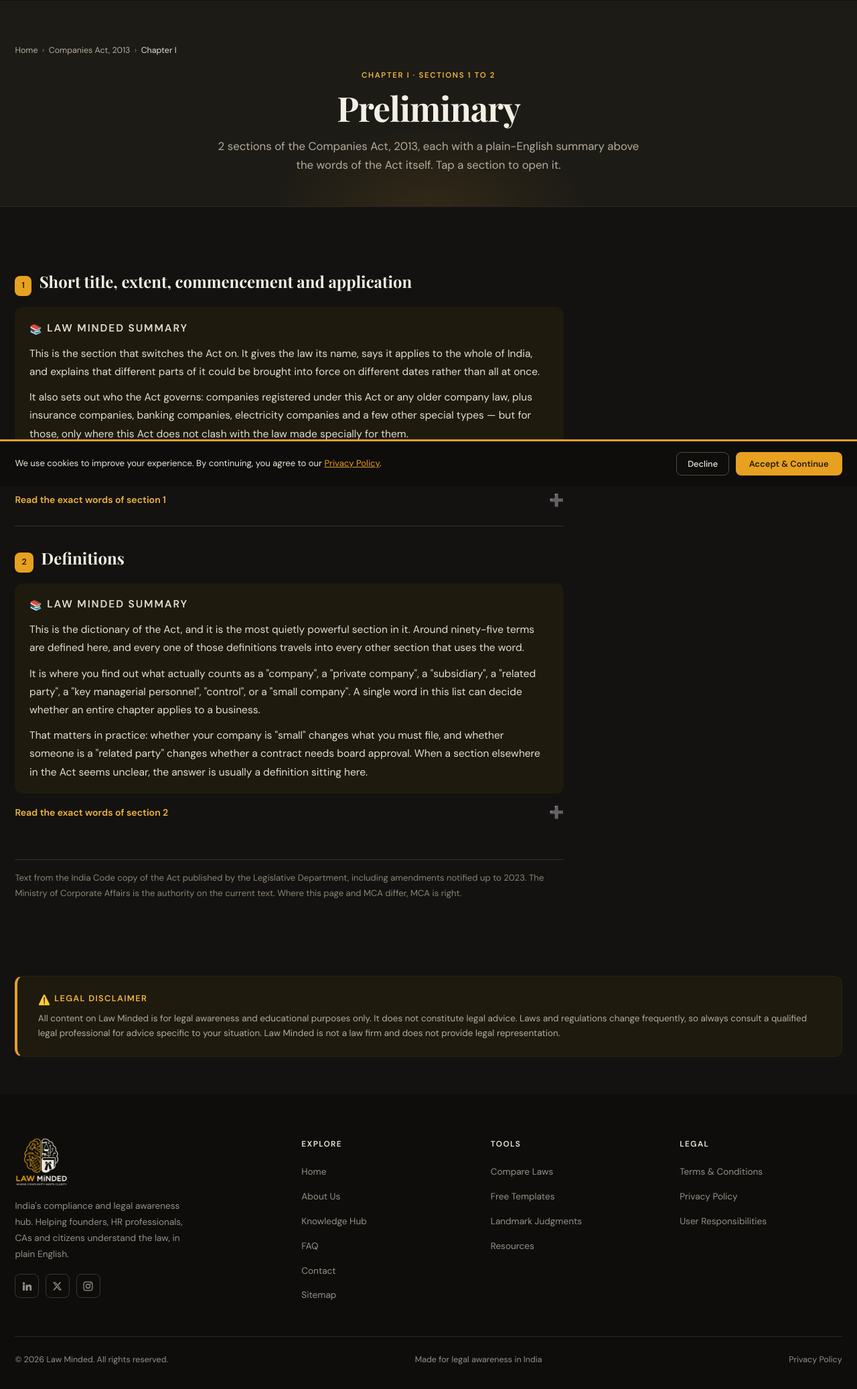
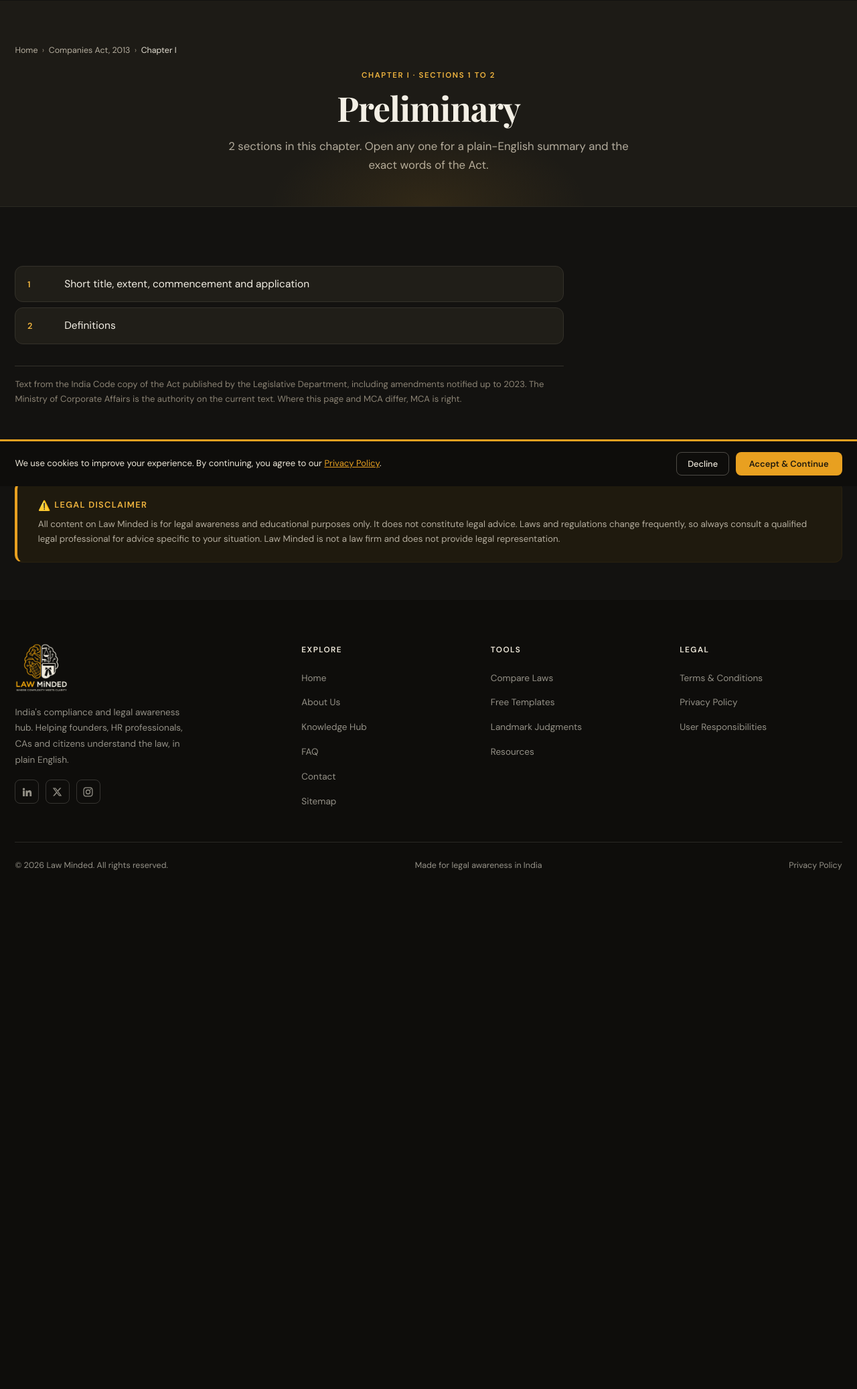
Before and after one commit to lawminded/lawminded, a Flask app: a page that uses templates/act_chapter.html in a window 1280 px wide. Shown: the part 74-2148 px from the top of the page at 67% size. After the commit the page ends 1373 px from the top, so only its background shows below. Run offline with Flask 3, Linux system fonts and the light colour scheme; some libraries are stand-ins or nearby versions; some web fonts are replaced.

Commit message:
Build the Companies Act reference, starting with Chapter I
Three levels, the way ca2013.com lays it out and the way a reference is
actually used: the Act lists its chapters, a chapter lists the names of its
sections, and each section has its own page. The Law Minded summary comes
first, in plain English; the exact words of the Act sit behind a tap under it.

A section renders only if that summary exists, and a chapter is only reachable
once every section in it is written. That is a legal line, not an editorial
one: s.52(1)(q)(ii) of the Copyright Act permits reproducing an Act only
together with commentary, so the summary is what makes publishing the text
lawful. Chapter II returns 404 today for exactly that reason.

The parser reads all 523 sections with none missing, none truncated and every
one placed in its chapter. Getting there meant fixing four things that each
silently ate sections: an unanchored "vide" that matched inside "dividend"
and "evidence", Table F in Schedule I whose numbered articles impersonate
sections, page footnotes that open with a number and a full stop, and
headings typeset with no space after the number.

Co-Authored-By: Claude Opus 5 <noreply@anthropic.com>

```diff
--- a/act.py
+++ b/act.py
@@ -4,12 +4,13 @@ Reads the parsed Act (content/companies-act-2013.json, built by
 automation/parse_act.py) and serves it as chapter pages, with each section
 opening in place.
 
-Chapter pages rather than 523 section pages, deliberately. Five hundred thin
-pages carrying little but statutory text is what search engines treat as
-mass-produced filler, and it would put the rankings the site already has at
-risk. A chapter page carries the full text of its sections in the HTML, so it
-is indexed and deep-linkable at #section-135, while being one substantial page
-instead of thirty slight ones.
+Three levels, the way a legal reference is actually used and the way
+ca2013.com lays it out: the Act lists its chapters, a chapter lists the names
+of its sections, and a section has its own page. Nobody reads a chapter
+end to end; they arrive knowing they want section 135 and want to get there.
+
+On a section page the Law Minded summary comes first, in plain English, and
+the exact words of the Act sit behind a tap underneath it.
 
 A chapter is published only when every section in it has a Law Minded summary.
 That is both an editorial rule and a legal one: s.52(1)(q)(ii) of the Copyright
@@ -105,6 +106,27 @@ def get_chapter(slug):
     return None
 
 
+def get_section(number):
+    """One section by its number, only if it is publishable — a section with no
+    summary must not render the statute on its own. See the module docstring."""
+    want = str(number).lower()
+    for s in load()['sections']:
+        if str(s['number']).lower() == want:
+            return s if act_summaries.get(s['number']) else None
+    return None
+
+
+def neighbours(section):
+    """The previous and next publishable sections, for the prev/next links a
+    reference page needs."""
+    pub = [s for s in load()['sections'] if act_summaries.get(s['number'])]
+    for i, s in enumerate(pub):
+        if s['number'] == section['number']:
+            return (pub[i - 1] if i else None,
+                    pub[i + 1] if i + 1 < len(pub) else None)
+    return (None, None)
+
+
 def section_view(section):
     """One section, ready to render: its text broken into paragraphs and its
     summary split into the paragraphs the writer intended."""
--- a/app.py
+++ b/app.py
@@ -1953,12 +1953,27 @@ def act_chapter(slug):
     chapter = act.get_chapter(slug)
     if not chapter or not chapter['ready']:
         abort(404)
-    sections = [act.section_view(s) for s in chapter['sections']]
-    return render_template('act_chapter.html', chapter=chapter, sections=sections,
+    return render_template('act_chapter.html', chapter=chapter,
                            act_title=act.ACT_TITLE,
                            source_note=act.SOURCE_NOTE,
                            authority_note=act.AUTHORITY_NOTE,
                            all_chapters=act.published_chapters())
+
+
+@app.route('/act/companies-act-2013/section-<number>')
+def act_section(number):
+    row = act.get_section(number)
+    if not row:
+        abort(404)
+    chapter = next((c for c in act.chapters()
+                    if c['roman'] == row['chapter_roman']), None)
+    prev_s, next_s = act.neighbours(row)
+    return render_template('act_section.html',
+                           section=act.section_view(row), chapter=chapter,
+                           prev_s=prev_s, next_s=next_s,
+                           act_title=act.ACT_TITLE,
+                           source_note=act.SOURCE_NOTE,
+                           authority_note=act.AUTHORITY_NOTE)
 
 
 @app.route('/robots.txt')
@@ -2082,6 +2097,10 @@ def sitemap_xml():
     for ch in act.published_chapters():
         urls.append((SITE_URL + url_for('act_chapter', slug=ch['slug']),
                      'monthly', '0.7', SEARCH_META_CHANGED))
+        for sec in ch['sections']:
+            urls.append((SITE_URL + url_for('act_section',
+                                            number=sec['number'].lower()),
+                         'monthly', '0.6', SEARCH_META_CHANGED))
 
     xml = ['<?xml version="1.0" encoding="UTF-8"?>',
            '<urlset xmlns="http://www.sitemaps.org/schemas/sitemap/0.9">']
--- a/static/css/style.css
+++ b/static/css/style.css
@@ -1103,3 +1103,26 @@ button .ic,a .ic,.offer-link .ic,.blog-link .ic{vertical-align:middle;}
 .act-more a{font-family:var(--uf);font-size:.92rem;color:var(--gold-ink);text-decoration:none;}
 .act-more a:hover{text-decoration:underline;}
 @media(max-width:640px){.act-heading{font-size:1.25rem;}}
+
+/* Chapter page: names of the sections only, the way a legal index reads. */
+.act-section-list{list-style:none;padding:0;margin:0;display:grid;gap:.5rem;}
+.act-section-list a{display:flex;align-items:baseline;gap:.85rem;background:var(--card-bg);
+  border:1px solid var(--border);border-radius:var(--r-md);padding:.9rem 1.1rem;
+  text-decoration:none;transition:border-color .2s,transform .2s;}
+.act-section-list a:hover{border-color:var(--gold);transform:translateX(2px);}
+.act-list-num{flex-shrink:0;min-width:2.6rem;font-family:var(--uf);font-size:.8rem;font-weight:700;
+  color:var(--gold-ink);}
+.act-list-title{font-family:var(--uf);font-size:.97rem;color:var(--dark);line-height:1.5;}
+.act-summary--lead{margin-top:0;}
+.act-prevnext{display:grid;grid-template-columns:1fr 1fr;gap:.8rem;margin-top:2rem;}
+.act-prevnext a{display:block;background:var(--card-bg);border:1px solid var(--border);
+  border-radius:var(--r-md);padding:.9rem 1.1rem;text-decoration:none;}
+.act-prevnext a:hover{border-color:var(--gold);}
+.act-prevnext span{display:block;font-family:var(--uf);font-size:.7rem;letter-spacing:.1em;
+  text-transform:uppercase;color:var(--muted);margin-bottom:.25rem;}
+.act-prevnext strong{font-family:var(--uf);font-size:.88rem;font-weight:600;color:var(--dark);line-height:1.45;}
+.act-next{text-align:right;}
+.act-back{margin-top:1.2rem;font-family:var(--uf);font-size:.9rem;}
+.act-back a{color:var(--gold-ink);text-decoration:none;}
+.act-back a:hover{text-decoration:underline;}
+@media(max-width:560px){.act-prevnext{grid-template-columns:1fr;}.act-next{text-align:left;}}
--- a/templates/act_chapter.html
+++ b/templates/act_chapter.html
@@ -1,7 +1,6 @@
 {% extends "base.html" %}
-{% from '_icons.html' import icon %}
 {% block title %}Chapter {{ chapter.roman }}: {{ chapter.title }} - {{ act_title }} - Law Minded{% endblock %}
-{% block meta_desc %}Chapter {{ chapter.roman }} of the {{ act_title }} — {{ chapter.title }}, sections {{ chapter.range }}. Each section in plain English, with the bare text of the Act.{% endblock %}
+{% block meta_desc %}Chapter {{ chapter.roman }} of the {{ act_title }} — {{ chapter.title }}, sections {{ chapter.range }}. Pick a section for a plain-English summary and the exact words of the Act.{% endblock %}
 
 {% block content %}
 <div class="page-hero">
@@ -12,43 +11,23 @@
   </nav>
   <span class="section-tag">Chapter {{ chapter.roman }} · Sections {{ chapter.range }}</span>
   <h1>{{ chapter.title }}</h1>
-  <p>{{ chapter.count }} section{{ 's' if chapter.count != 1 else '' }} of the
-     {{ act_title }}, each with a plain-English summary above the words of the Act
-     itself. Tap a section to open it.</p>
+  <p>{{ chapter.count }} section{{ 's' if chapter.count != 1 else '' }} in this chapter.
+     Open any one for a plain-English summary and the exact words of the Act.</p>
 </div>
 
 <section>
   <div class="act-wrap">
-
-    {% for s in sections %}
-    <article class="act-section" id="{{ s.anchor }}">
-      <div class="act-section-head">
-        <span class="act-num">{{ s.number }}</span>
-        <h2 class="act-heading">{{ s.heading }}</h2>
-        {% if s.omitted %}<span class="act-omitted">Omitted</span>{% endif %}
-      </div>
-
-      {% if s.summary %}
-      <div class="act-summary">
-        <p class="act-summary-label">{{ icon('book', 15) }} Law Minded summary</p>
-        {% for para in s.summary %}<p>{{ para }}</p>{% endfor %}
-      </div>
-      {% endif %}
-
-      {% if s.paragraphs %}
-      <div class="faq-item act-text" onclick="toggleFaq(this)">
-        <div class="faq-q">
-          Read the exact words of section {{ s.number }}
-          <span class="faq-toggle">{{ icon('plus', 18) }}</span>
-        </div>
-        <div class="faq-a">
-          <p class="act-text-note">The text of the Act, unchanged.</p>
-          {% for para in s.paragraphs %}<p>{{ para }}</p>{% endfor %}
-        </div>
-      </div>
-      {% endif %}
-    </article>
-    {% endfor %}
+    <ol class="act-section-list">
+      {% for s in chapter.sections %}
+      <li>
+        <a href="{{ url_for('act_section', number=s.number|lower) }}">
+          <span class="act-list-num">{{ s.number }}</span>
+          <span class="act-list-title">{{ s.heading }}</span>
+          {% if s.omitted %}<span class="act-omitted">Omitted</span>{% endif %}
+        </a>
+      </li>
+      {% endfor %}
+    </ol>
 
     <p class="act-source">{{ source_note }} {{ authority_note }}</p>
 
@@ -57,8 +36,7 @@
       <h2>Other chapters</h2>
       <ul>
         {% for c in all_chapters %}{% if c.slug != chapter.slug %}
-        <li><a href="{{ url_for('act_chapter', slug=c.slug) }}">
-          Chapter {{ c.roman }} — {{ c.title }}</a></li>
+        <li><a href="{{ url_for('act_chapter', slug=c.slug) }}">Chapter {{ c.roman }} — {{ c.title }}</a></li>
         {% endif %}{% endfor %}
       </ul>
     </nav>
```
Also changed, not shown: templates/act_section.html (added, +59 -0 lines).
